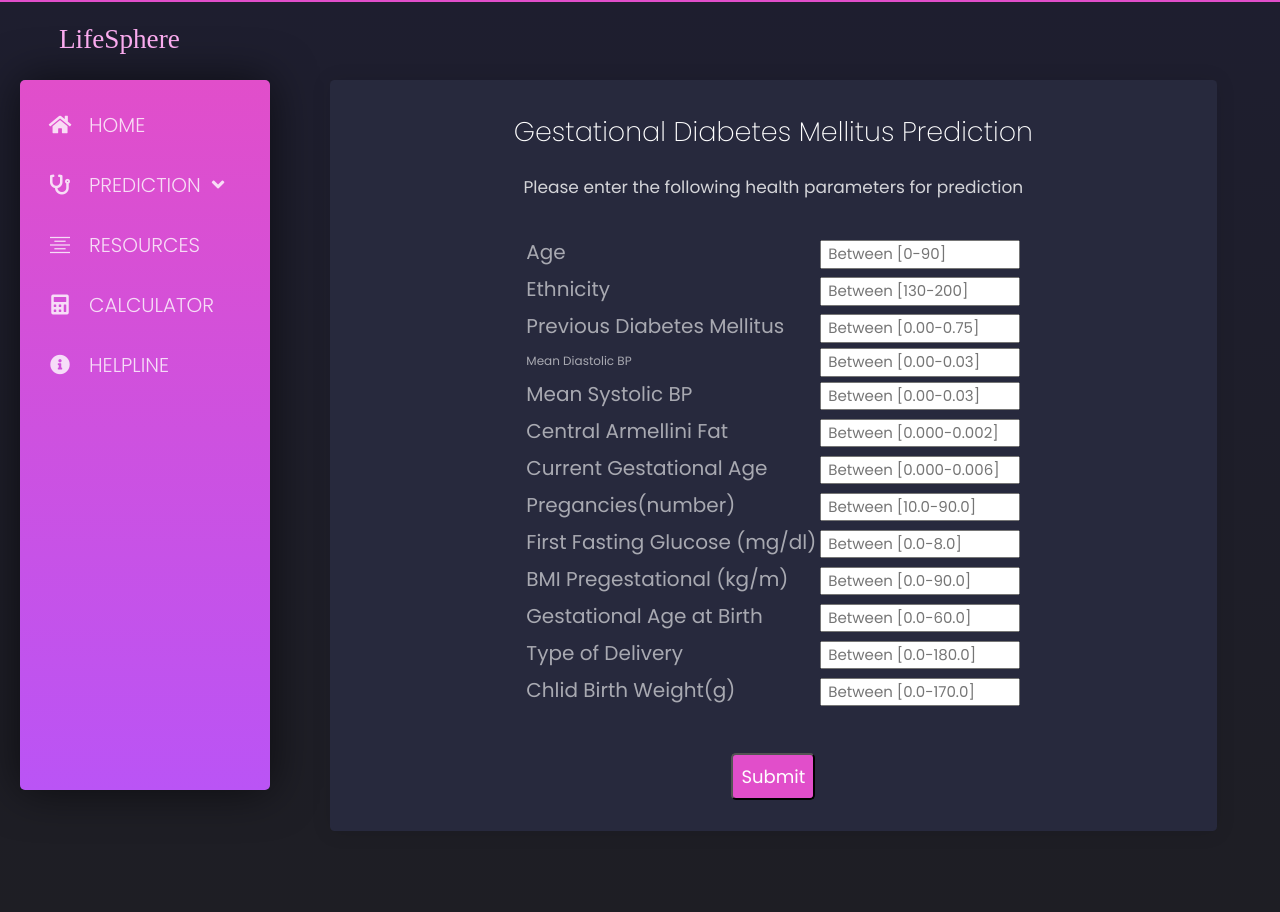
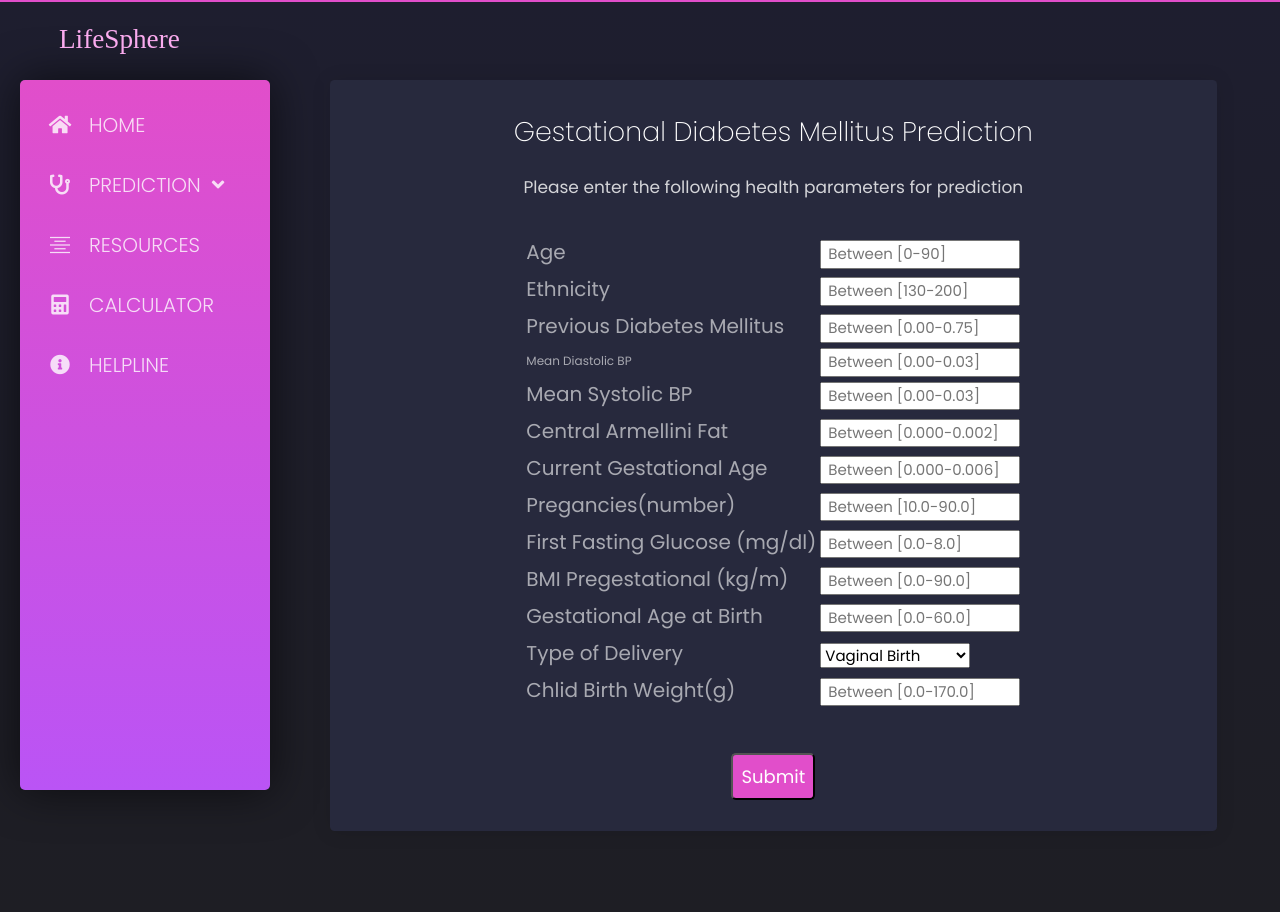
Before and after one commit to xinjiechua/LifeSphere_, a Flask app: page /predictGD in a window 1280 px wide. Run offline with Flask 2, Linux system fonts and the light colour scheme; parts of the project's set-up code (start-up, migrations or seed data) failed here and were passed over; some libraries are stand-ins or nearby versions.

Commit message:
Update diabetes.html

```diff
--- a/templates/home/diabetes.html
+++ b/templates/home/diabetes.html
@@ -96,8 +96,10 @@
                                 <tr>
                                     <td class="lbl"><label for="width" style="font-size: 20px;">Type of Delivery</label>
                                     </td>
-                                    <td><input type="text" id="width" name="width" placeholder=" Between [0.0-180.0]"
-                                            style="width: 200px;font-size: 15px;"></td>
+                                    <td><select id="tend" name="tend" style="font-size: 15px;">
+                                            <option value="0">Vaginal Birth</option>
+                                            <option value="1">Cesarian Section</option>
+                                        </select></td>
                                 <tr>
                                     <td class="lbl"><label for="min" style="font-size: 20px;">Chlid Birth Weight(g)</label>
                                     </td>
```
